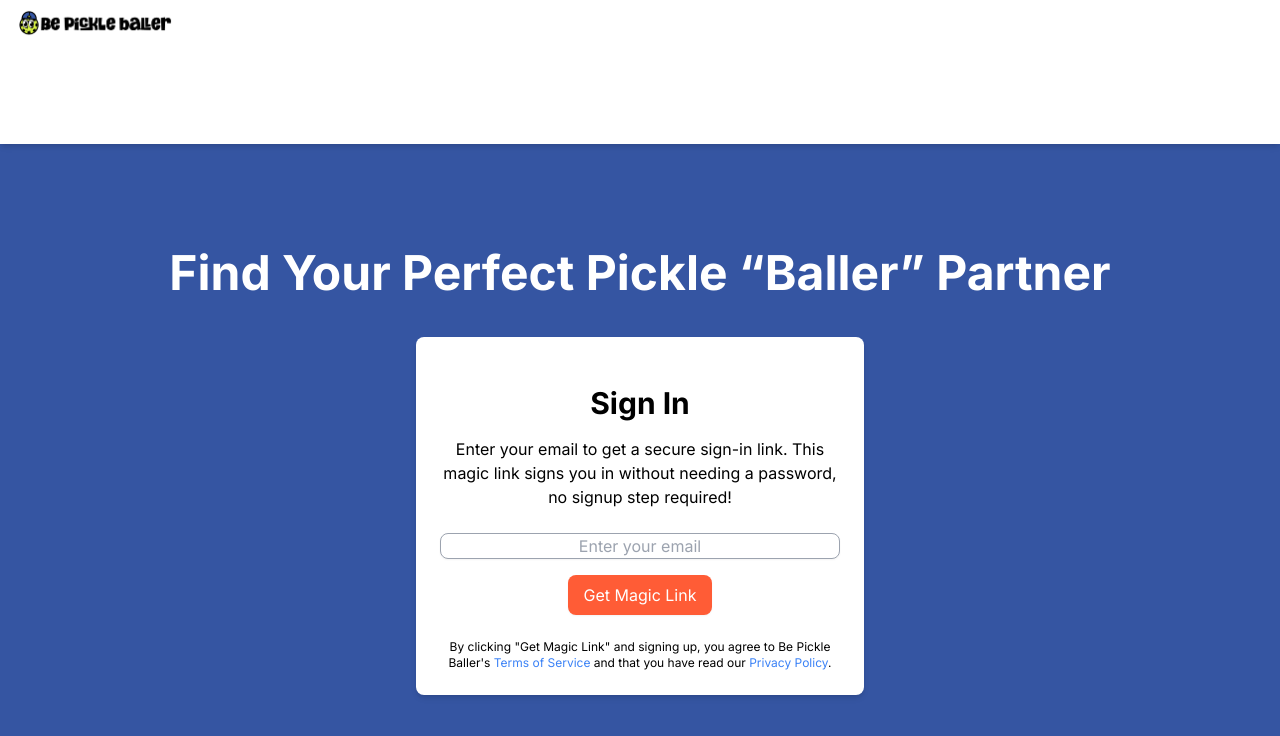
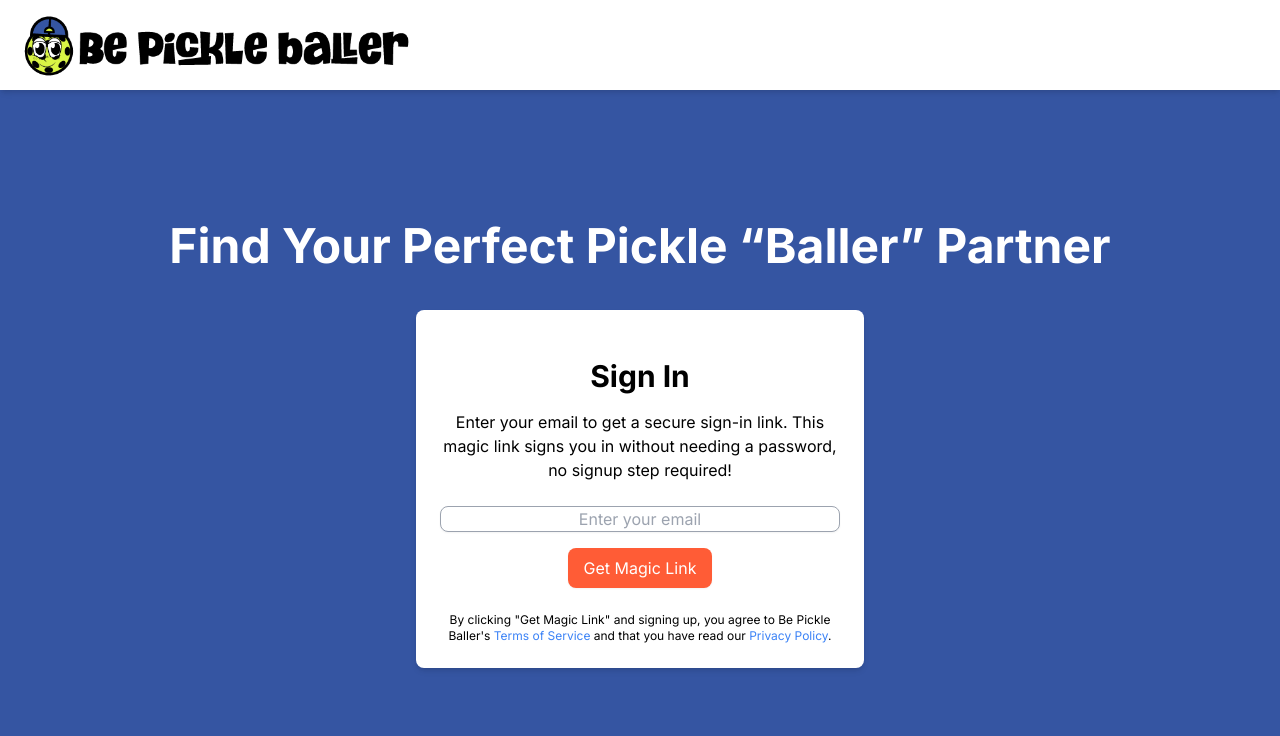
Before and after one commit to btejes/bepickleballer-matchmaking, a Next.js app: page / in a window 1280 px wide. Shown: the top 736 px of the page. Built offline with nearby package versions, Linux system fonts and the light colour scheme.

Commit message:
updated login navbar to new sizing styles

```diff
--- a/components/NavbarLogin.jsx
+++ b/components/NavbarLogin.jsx
@@ -8,17 +8,16 @@ const NavbarBasicLogo = () => {
     <nav className="w-full bg-white px-4 py-2 shadow-md flex justify-between items-center">
       <div className="flex items-center">
         <Link href="https://bepickleballer.com">
-          <div className="relative lg:h-32 lg:w-[158px] cursor-pointer mr-2">
           <Image
             src={`${basePath}/logo.png`}
-              alt="Logo"
+            alt="Desktop Logo"
+            className="hidden sm:block cursor-pointer mr-2"
+            style={{ maxWidth: '400px', height: 'auto' }}
             width={634}
             height={117}
             quality={100}
             priority
-              className="cursor-pointer"
           />
-          </div>
         </Link>
       </div>
       <div className="flex items-center space-x-4">
```
Lines whose indentation alone changed are shown as unchanged.
